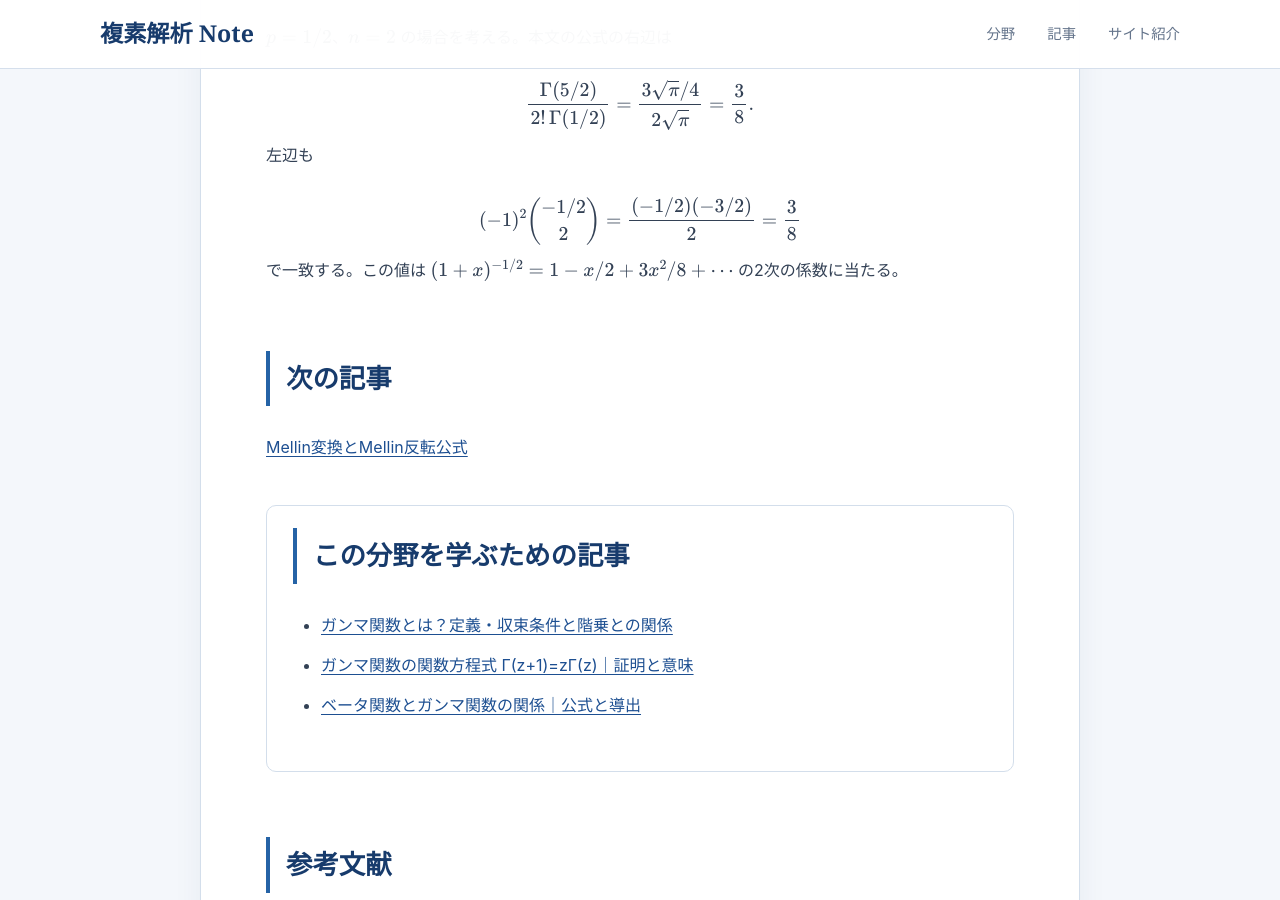
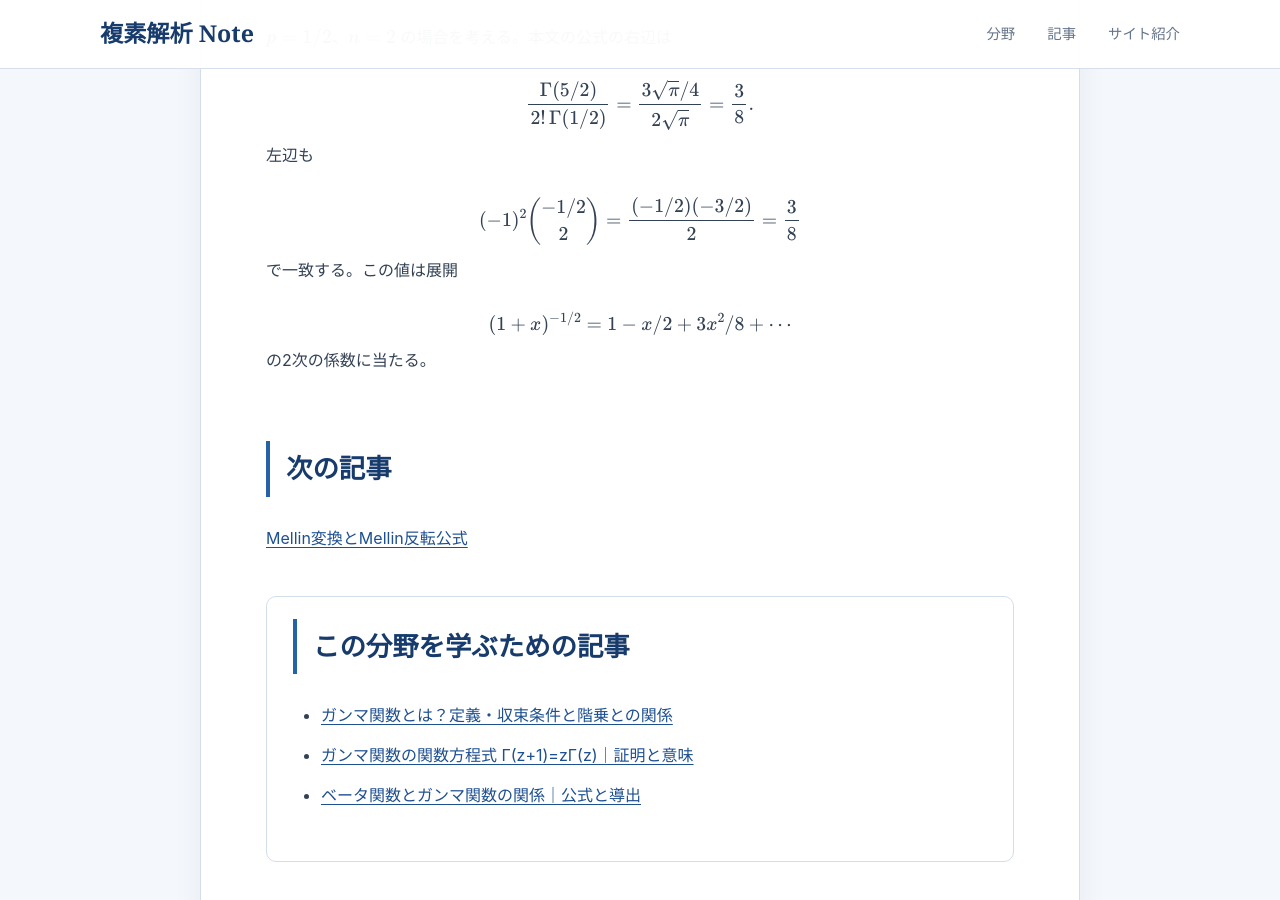
Before and after one commit to koukano/koukano.github.io, a Jekyll site: the page built from articles/gamma-binomial-coefficient.md, in a window 1280 px wide and 900 px high, scrolled down 1578 px. Built offline with Jekyll 4.4.1, drawn with Linux system fonts in a browser that asks for light colours.

Commit message:
Keep binomial expansions within narrow mobile article width

```diff
--- a/articles/gamma-binomial-coefficient.md
+++ b/articles/gamma-binomial-coefficient.md
@@ -92,7 +92,13 @@ $$
 (-1)^2\binom{-1/2}{2}=\frac{(-1/2)(-3/2)}{2}=\frac38
 $$
 
-で一致する。この値は $(1+x)^{-1/2}=1-x/2+3x^2/8+\cdots$ の2次の係数に当たる。
+で一致する。この値は展開
+
+$$
+(1+x)^{-1/2}=1-x/2+3x^2/8+\cdots
+$$
+
+の2次の係数に当たる。
 
 ## 次の記事
 
```
Also changed, not shown: articles/legendre-generating-function.md (+7 -1 lines).
